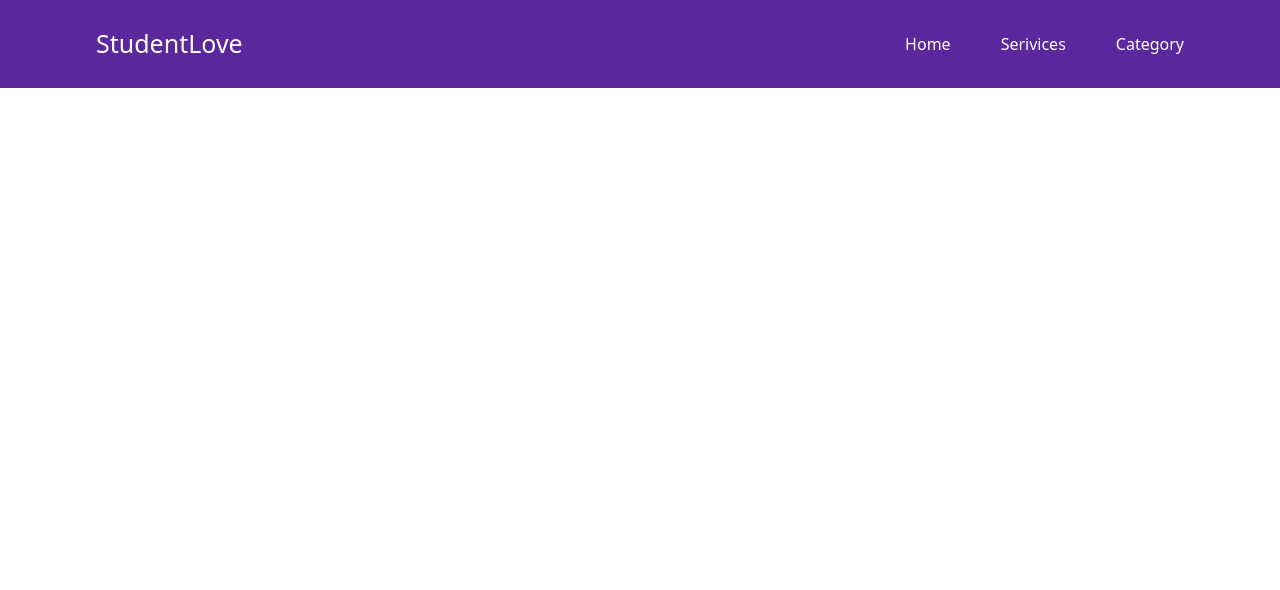
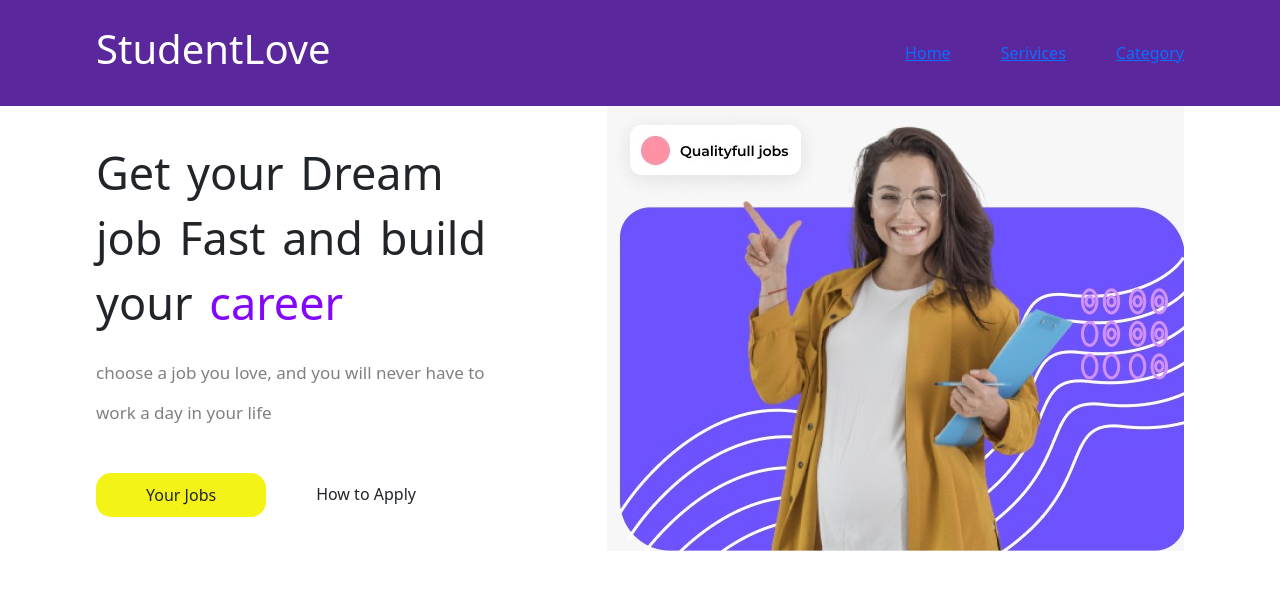
Before and after one commit to Mohamed2006tvm/Sample2, a plain HTML site: page index.html in a window 1280 px wide. Drawn offline with nearby package versions, Linux system fonts and the light colour scheme.

Commit message:
added new features

```diff
--- a/index.html
+++ b/index.html
@@ -4,8 +4,44 @@
     <meta charset="UTF-8" />
     <meta name="viewport" content="width=device-width, initial-scale=1.0" />
     <script src="https://cdn.jsdelivr.net/npm/@tailwindcss/browser@4"></script>
+      <link href="https://cdn.jsdelivr.net/npm/bootstrap@5.0.2/dist/css/bootstrap.min.css" rel="stylesheet" integrity="sha384-EVSTQN3/azprG1Anm3QDgpJLIm9Nao0Yz1ztcQTwFspd3yD65VohhpuuCOmLASjC" crossorigin="anonymous">
 
     <title>Document</title>
+
+
+    <style>
+
+main{
+      max-width: 85%;
+      margin: 0px auto;
+    }
+
+   main h1{
+      word-spacing: 5px;
+      font-size: 45px;
+      line-height: 65px;
+    }
+    main p {
+      font-weight: 400px;
+      font-size: 17px;
+      color:gray;
+      padding-top: 10px;
+      line-height: 40px;
+    }
+    main >div:nth-child(1) div{
+      display: flex;
+      gap:50px;
+      margin-top: 40px;
+      align-items: center;
+
+    }
+     main >div:nth-child(1) div button{
+      padding: 10px 50px;
+      background-color:rgb(243, 243, 23);
+      border: none;
+      border-radius: 15px;
+     }
+  </style>
   </head>
   <body>
     <div class="bg-[#5a279c]">
@@ -22,5 +58,18 @@
         </div>
       </div>
     </div>
+    <main class="d-flex flex-column flex-md-row justify-content-between align-items-center">
+      <div>
+        <h1>Get your Dream <span class="d-block">job Fast and build </span>your <span style="color:rgb(131, 7, 248)">career</span></h1>
+        <p>choose a job you love, and you will never have to <span class="d-block">work a day in your life</span></p>
+        <div class="d-flex flex-column flex-md-row align-items-center  ">
+          <button>Your Jobs</button>
+          <h6 class="pt-2">How to Apply</h6>
+        </div>
+      </div>
+      <div>
+        <img src="./studentlove_assets/assets/g-img.jpeg" alt="">
+      </div>
+    </main>
   </body>
 </html>
```
